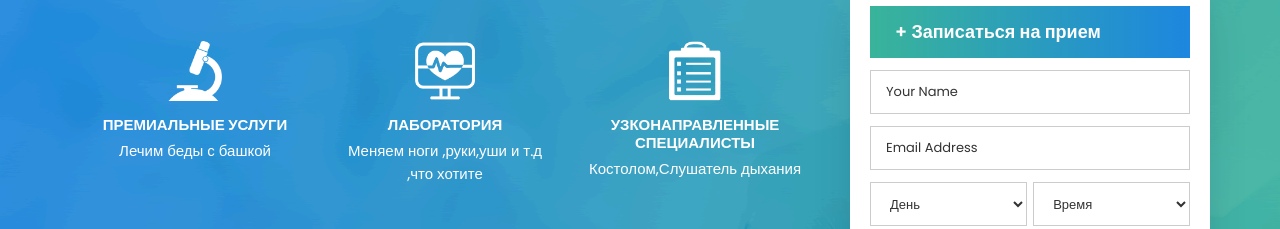
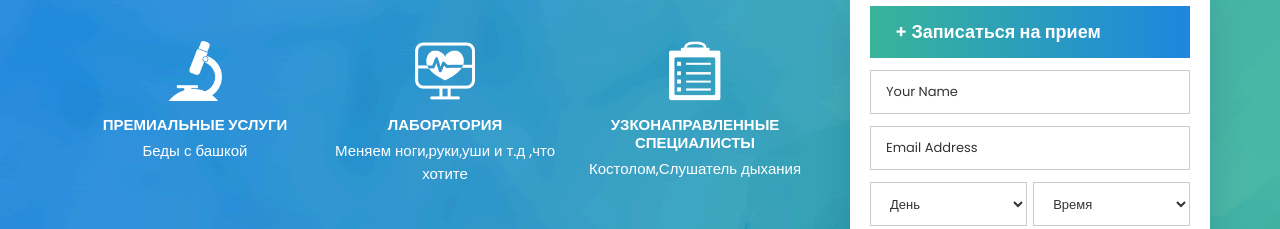
Before and after one commit to Vupseni/lifecare, a plain HTML site: page index.html in a window 1280 px wide. Shown: the part 1640-1869 px from the top of the page. Drawn offline with Linux system fonts and the light colour scheme; some packages are replaced by stand-ins of ours.

Commit message:
Update index.html

```diff
--- a/index.html
+++ b/index.html
@@ -232,14 +232,14 @@
                         <div class="serv">
                            <span class="icon-service"><img src="images/service-icon1.png" alt="#" /></span>
                            <h4>ПРЕМИАЛЬНЫЕ УСЛУГИ</h4>
-                           <p>Лечим беды с башкой</p>
+                           <p>Беды с башкой</p>
                         </div>
                      </div>
                      <div class="col-lg-4 col-md-6 col-sm-6 col-xs-12">
                         <div class="serv">
                            <span class="icon-service"><img src="images/service-icon2.png" alt="#" /></span>
                            <h4>ЛАБОРАТОРИЯ</h4>
-                           <p>Меняем ноги ,руки,уши и т.д ,что хотите</p>
+                           <p>Меняем ноги,руки,уши и т.д ,что хотите</p>
                         </div>
                      </div>
                      <div class="col-lg-4 col-md-6 col-sm-6 col-xs-12">
@@ -317,6 +317,7 @@
                                           <option>Имя доктора</option>
                                           <option>Костолом</option>
                                           <option>Костоправ</option>
+
                                        </select>
                                     </div>
                                  </div>
```
